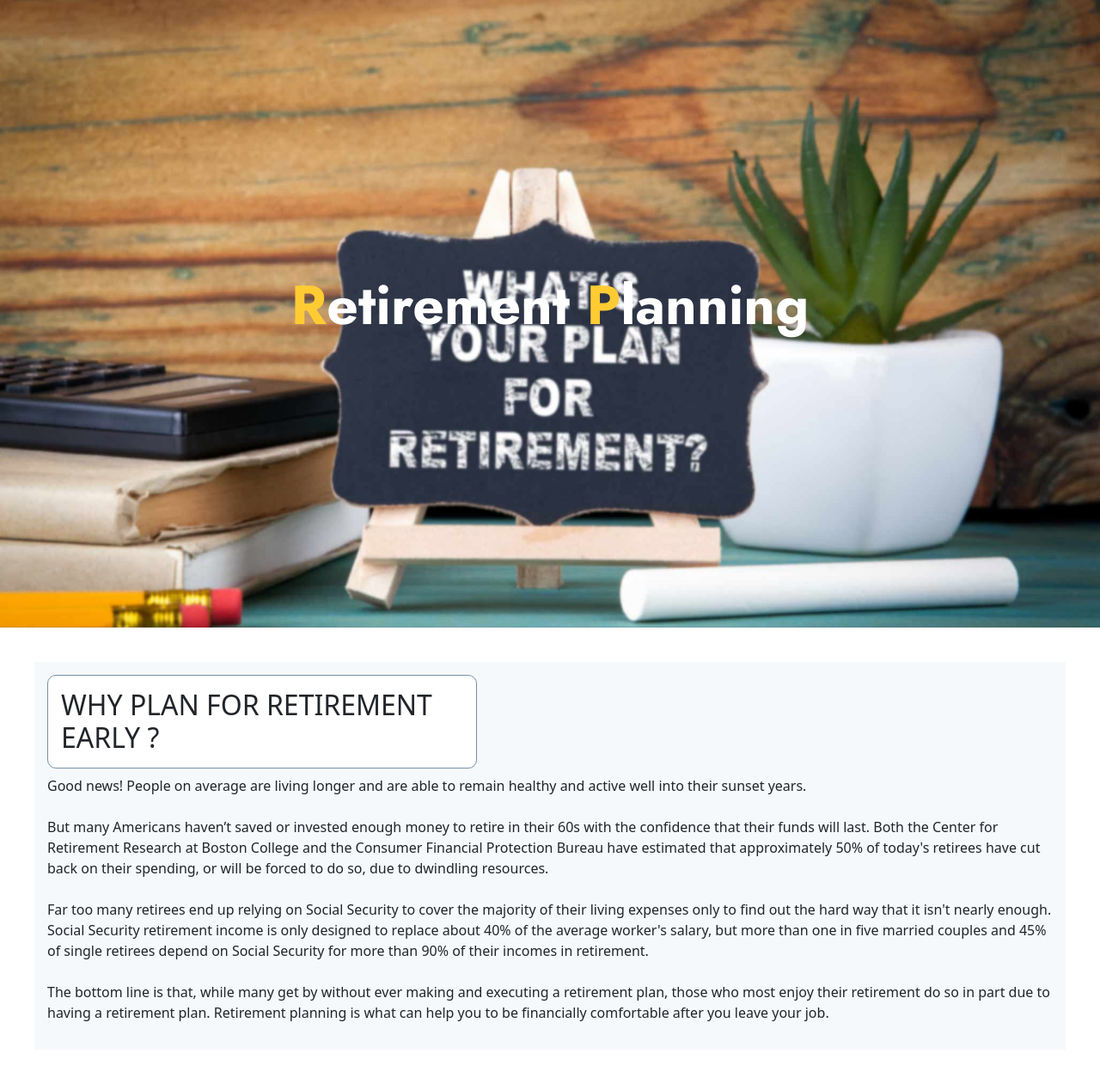
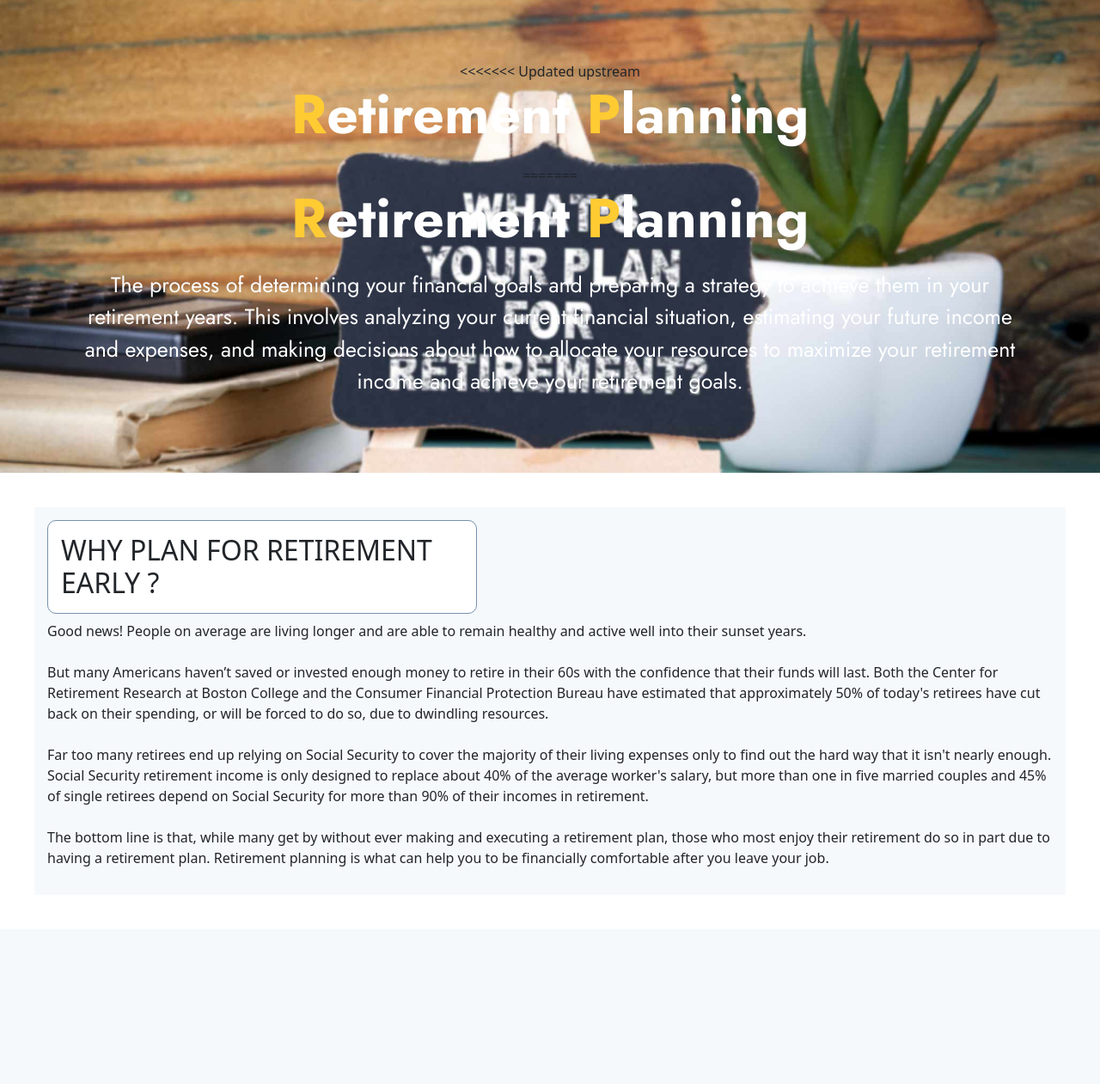
Before and after one commit to KRenHong/FiNANCE, a PHP site: page /retirement.php in a window 1280 px wide. Shown: the part 72-1333 px from the top of the page at 86% size. After the commit the page ends 1080 px from the top, so only its background shows below. Run offline with PHP 8.4, Linux system fonts and the light colour scheme; some libraries are stand-ins or nearby versions.

Commit message:
merge completed

```diff
--- a/components/homepage/home.inc.css
+++ b/components/homepage/home.inc.css
@@ -1,3 +1,4 @@
+<<<<<<< Updated upstream
 /*--------------------------------------------------------------
   # Hero Section
   --------------------------------------------------------------*/
@@ -180,3 +181,5 @@
     font-family: 'Jost', sans-serif;
     font-weight: 500;
   }
+=======
+>>>>>>> Stashed changes
--- a/components/retirement/retirement.inc.php
+++ b/components/retirement/retirement.inc.php
@@ -8,17 +8,38 @@
 
         <div class="carousel-inner" role="listbox">
 
+<<<<<<< Updated upstream
+=======
+        <link rel="stylesheet" href="retirement.inc.css">
+
+>>>>>>> Stashed changes
         <!-- Slide 1 -->
         <div
             class="carousel-item active"
-            style="background-image: url(img/bg-retirement.jpg); background-position: center">
+            style="background-image: url(img/bg-retirement.jpg); display = flex ; background-position: center">
             <div class= "carousel-container">
+<<<<<<< Updated upstream
                 <h2 id="heroTitle" class="animate__animated animate__fadeInDown">R<span id="heroTitle-2">etirement </span>P<span id="heroTitle-2">lanning</span></h2>
 
 
 
                 <div class= "container">
+=======
+                <h2 id="heroTitle" class="animate__animated animate__fadeInDown">R<span id="heroTitle-2">etirement </span>P<span id="heroTitle-2">lanning</span></h2>
 
+                <p class="definitiontext">The process of determining your financial goals and preparing a strategy to achieve them in your retirement years. This involves analyzing your current financial situation, estimating your future income and expenses, and making decisions about how to allocate your resources to maximize your retirement income and achieve your retirement goals. </p>
+
+                </div>
+            </div>
+        </div>
+>>>>>>> Stashed changes
+
+        <!-- Slide 2 -->
+        <div class="body">
+            <div class="container">
+                <div class="content">
+                    <h1 class="title">Why Plan For Retirement Early?</h1>
+                    <p class="detail"></p>
                 </div>
             </div>
         </div>
```
